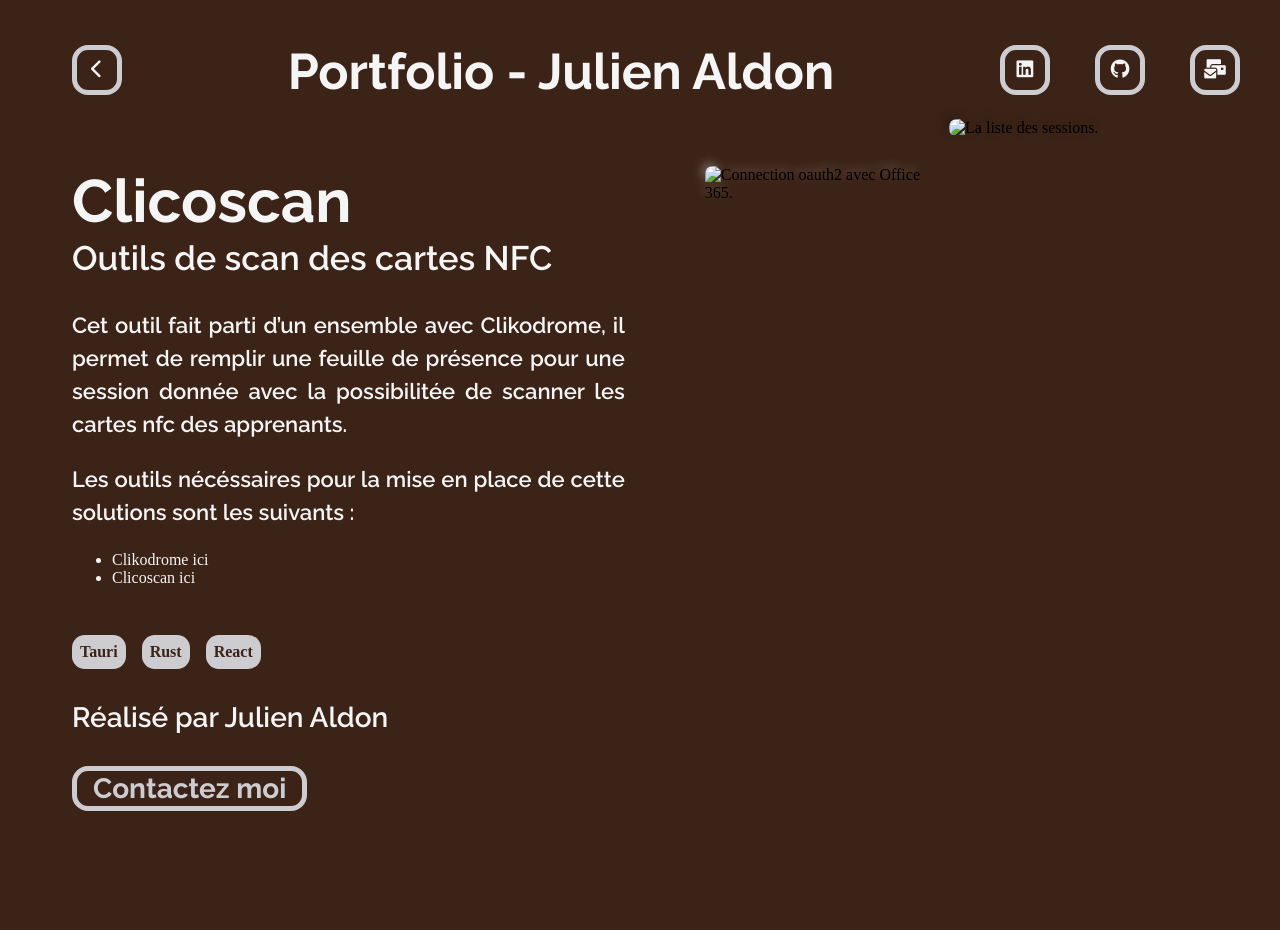
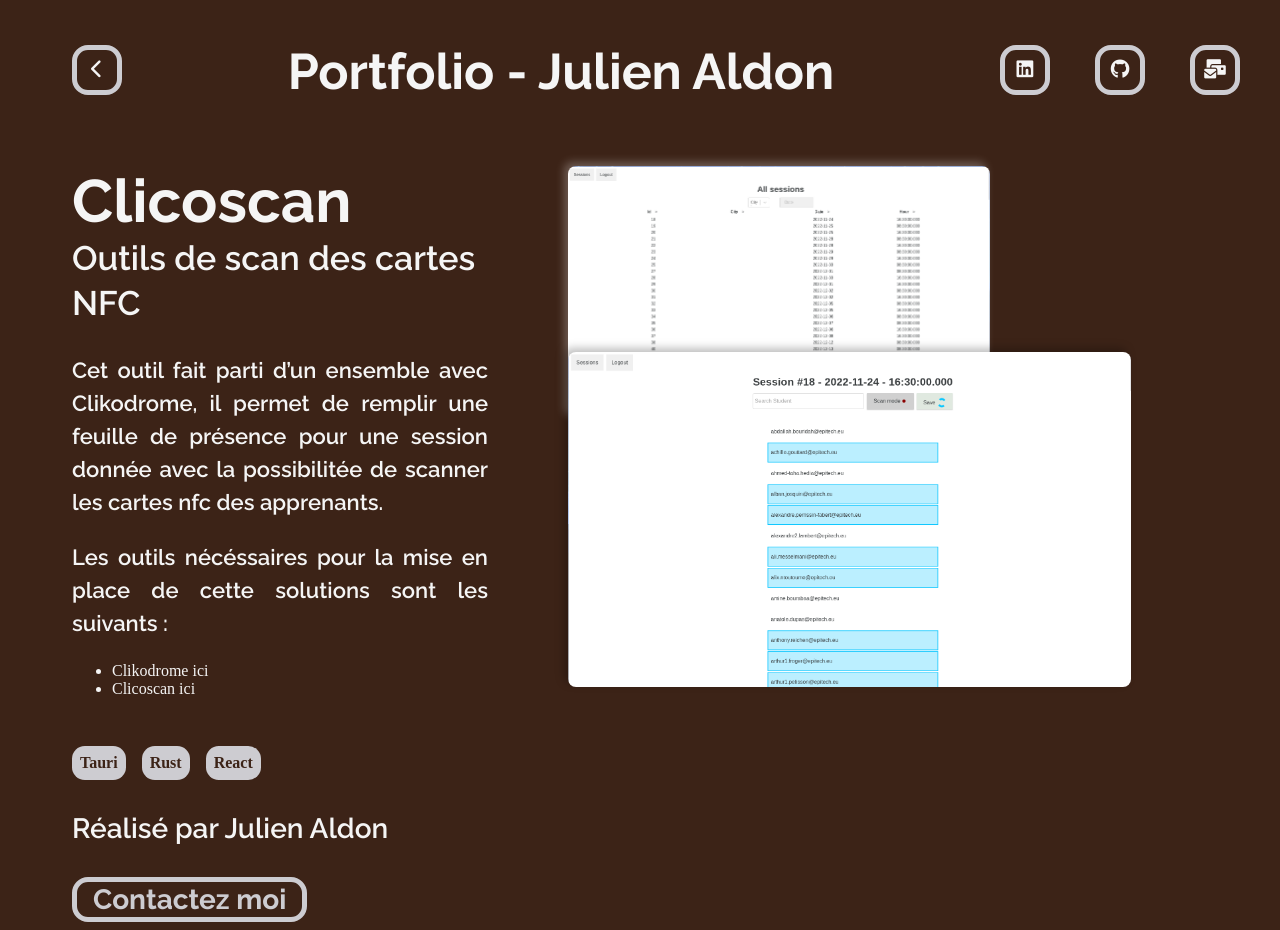
Before and after one commit to JulienAldon/Portfolio, a Jekyll site: the page built from _posts/2023-11-11-Clicoscan.markdown, in a window 1280 px wide. Built offline with Jekyll 4.4.1, drawn with Linux system fonts in a browser that asks for light colours; nearby versions of some CDN libraries; before the commit the page ends 900 px from its top, so only the background shows below that.

Commit message:
Add Clicoscan project

```diff
--- a/_posts/2023-11-11-Clicoscan.markdown
+++ b/_posts/2023-11-11-Clicoscan.markdown
@@ -6,12 +6,12 @@ date:           2023-11-11
 description:    "Application bureau qui permet de scanner les cartes des apprenants pour l'émargement à epitech Lyon"
 
 images:
-    - img: "/assets/images/ressources/oauth2.png"
+    - img: "/assets/images/ressources/Clicoscan/sessions.png"
+      alt: "La liste des sessions."
+    - img: "/assets/images/ressources/Clicoscan/session.png"
+      alt: "Une session permet de scanner les cartes étudiantes avec NFC."
+    - img: "/assets/images/ressources/Clicoscan/oauth2.png"
       alt: "Connection oauth2 avec Office 365."
-    - img: "/assets/images/ressources/sessions.png"
-      alt: "La liste des sessions."
-    - img: "/assets/images/ressources/session.png"
-      alt: "Une session permet de scanner les cartes étudiantes avec NFC."
 
 technos:
     - tech: "Tauri"
@@ -35,7 +35,7 @@ google-seo-data-markup: |
         "@context": "https://schema.org",
         "@type": "Article",
         "headline": "Clicoscan",
-        "image": "https://julien.aldon.fr/assets/images/ressources/session.png",
+        "image": "https://julien.aldon.fr/assets/images/ressources/Clicoscan/session.png",
         "author": {
             "@type": "Person",
             "name": "Julien Aldon",
@@ -49,8 +49,8 @@ color: dark-chocolate
 # Clicoscan
 ## Outils de scan des cartes NFC
 Cet outil fait parti d'un ensemble avec Clikodrome, il permet de remplir une feuille de présence pour une session donnée avec la possibilitée de scanner les cartes nfc des apprenants.
+<!--more-->
 
 Les outils nécéssaires pour la mise en place de cette solutions sont les suivants :
 - Clikodrome [ici](https://github.com/JulienAldon/Clikodrome)
 - Clicoscan [ici](https://github.com/JulienAldon/Clicoscan)
-<!--more-->
```
